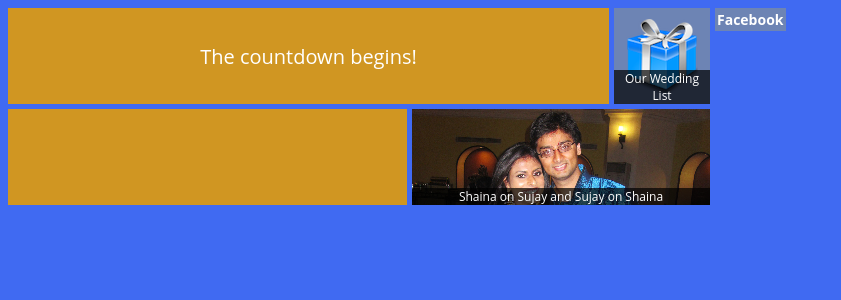
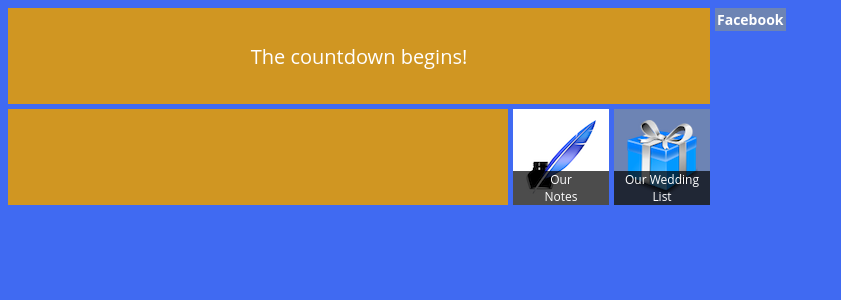
Before and after one commit to sujaymansingh/sujaymansingh.com, a Django app: template src/countdown/templates/countdown/home.html in a window 1280 px wide. Shown: the top 300 px of the page, without its empty margins (0-841 px from the left). Run offline with Django 3.2, Linux system fonts and the light colour scheme; the template is opened without the code that fills it, so the values that code supplies are empty; parts of the project's set-up code (start-up, migrations or seed data) failed here and were passed over; some libraries are stand-ins or nearby versions.

Commit message:
redesign

```diff
--- a/src/countdown/static/countdown/css/styles.css
+++ b/src/countdown/static/countdown/css/styles.css
@@ -68,6 +68,10 @@ body {
     left: 0px;
     width: 100%;
     bottom: 0px;
+}
+
+.whitebox {
+    background: #fff;
 }
 
 .darkbox {
--- a/src/countdown/templates/countdown/home.html
+++ b/src/countdown/templates/countdown/home.html
@@ -23,9 +23,27 @@
 
             <div class="main_content">
 
-                <div class="block block6x1">
+                <div class="block block7x1">
                     <div class="bigtext">
                         The countdown begins!
+                    </div>
+                </div>
+
+                <div class="breaker"></div>
+
+                <div class="block block5x1">
+                    <div>
+                        <span id="countdown_counter"></span>
+                    </div>
+                </div>
+                <div class="block block1x1 whitebox">
+                    <div>
+                        <a href="{% url countdown_notes %}?iframe=true&width=740&height=450" rel="prettyPhoto[iframes]">
+                            <img src="{{ STATIC_URL }}countdown/img/pen.png"/>
+                        </a>
+                        <div class="overlay">
+                            Our <br/> Notes
+                        </div>
                     </div>
                 </div>
 
@@ -38,24 +56,6 @@
                                 Our Wedding List
                             </div>
                         </a>
-                    </div>
-                </div>
-
-                <div class="breaker"></div>
-
-                <div class="block block4x1">
-                    <div>
-                        <span id="countdown_counter"></span>
-                    </div>
-                </div>
-                <div class="block block3x1">
-                    <div>
-                        <a href="{% url countdown_notes %}?iframe=true&width=740&height=450" rel="prettyPhoto[iframes]">
-                            <img src="{{ STATIC_URL }}countdown/img/sushai.jpg"/>
-                        </a>
-                        <div class="overlay">
-                            Shaina on Sujay and Sujay on Shaina
-                        </div>
                     </div>
                 </div>
 
--- a/src/countdown/templates/countdown/notes.html
+++ b/src/countdown/templates/countdown/notes.html
@@ -11,7 +11,7 @@
 
                 <div class="accordion-group">
                     <div class="accordion-heading">
-                        <a class="accordion-toggle" data-toggle="collapse" data-parent="#accordion2" href="#collapseOne">Shaina on Sujay</a>
+                        <a class="accordion-toggle" data-toggle="collapse" data-parent="#accordion2" href="#collapseOne">Shaina for Sujay</a>
                     </div>
                     <div id="collapseOne" class="accordion-body collapse in">
                         <div class="accordion-inner">
@@ -24,7 +24,7 @@ Sujay I am really looking forward to our life together! planning each and every
 
                 <div class="accordion-group">
                     <div class="accordion-heading">
-                        <a class="accordion-toggle" data-toggle="collapse" data-parent="#accordion2" href="#collapseTwo">Sujay on Sujay</a>
+                        <a class="accordion-toggle" data-toggle="collapse" data-parent="#accordion2" href="#collapseTwo">Sujay for Sujay</a>
                     </div>
                     <div id="collapseTwo" class="accordion-body collapse">
                         <div class="accordion-inner">
```
Also changed, not shown: src/countdown/static/countdown/img/pen.png (added).
